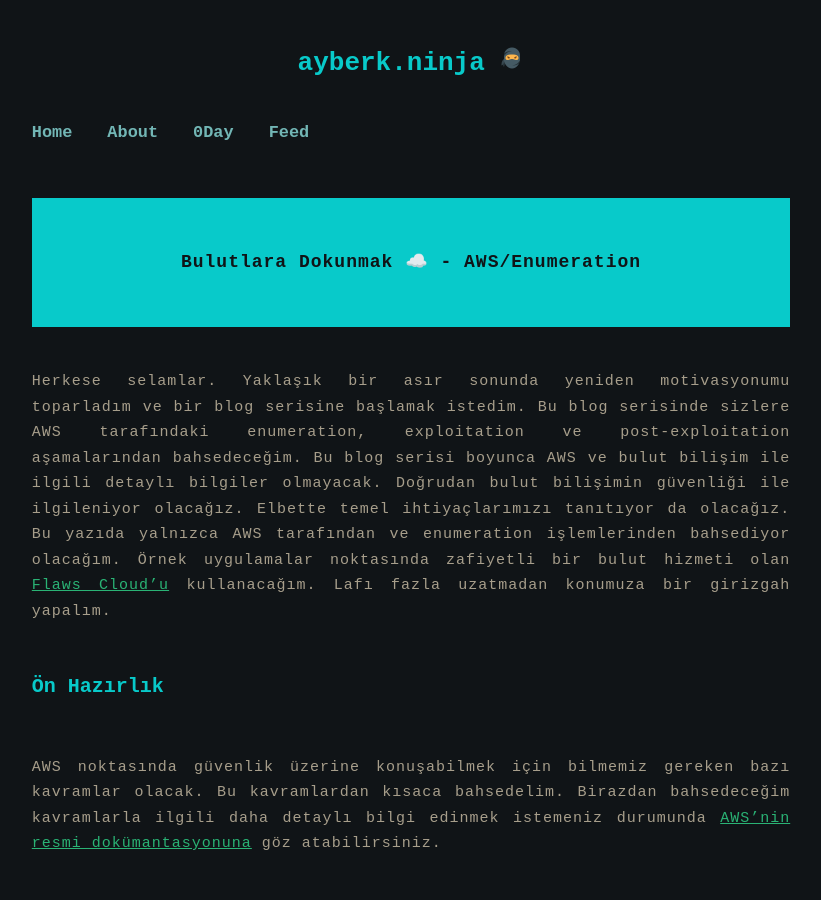
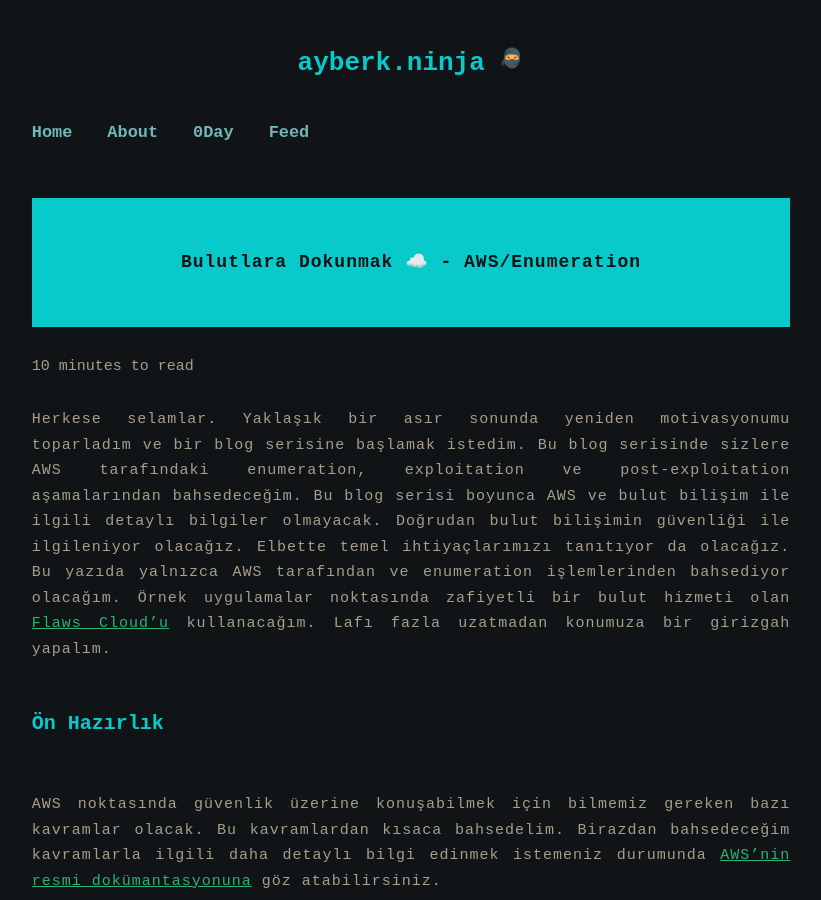
Before and after one commit to mhmtayberk/ayberkninja.github.io, a Jekyll site: the page built from all_collections/_posts/2021-08-28-aws-enumeration.md, in a window 1280 px wide and 900 px high. Shown: the whole window, without its empty margins (229-1050 px from the left). Built offline with Jekyll 4.4.1, drawn with Linux system fonts in a browser that asks for light colours.

Commit message:
Update post.html

```diff
--- a/_layouts/post.html
+++ b/_layouts/post.html
@@ -35,6 +35,7 @@
         <p class="title">
           {{page.title}}
         </p>
+        {% include reading-time.html %}
         {{content}}
       </main>
 
```
